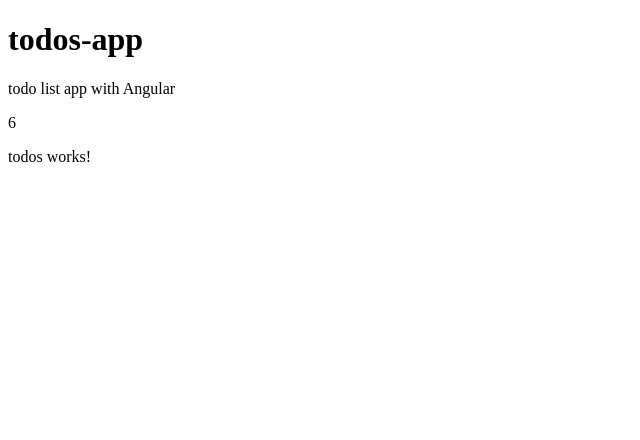
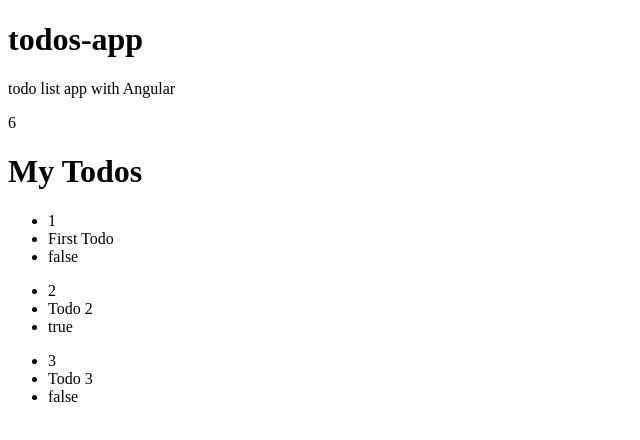
Before and after one commit to mrChernicharo/todos-app, an Angular app: page / in a window 1280 px wide. Shown: the top 440 px of the page, without its empty margins (0-640 px from the left). Built offline with nearby package versions, Linux system fonts and the light colour scheme.

Commit message:
todos model + render todos

```diff
--- a/src/app/components/todos/todos.component.html
+++ b/src/app/components/todos/todos.component.html
@@ -1 +1,6 @@
-<p>todos works!</p>
+<h1>{{ title }}</h1>
+<ul *ngFor="let todo of todos">
+	<li>{{ todo.id }}</li>
+	<li>{{ todo.title }}</li>
+	<li>{{ todo.completed }}</li>
+</ul>
--- a/src/app/components/todos/todos.component.ts
+++ b/src/app/components/todos/todos.component.ts
@@ -1,15 +1,34 @@
-import { Component, OnInit } from '@angular/core';
+import { Component, OnInit } from "@angular/core";
+import { Todo } from "../../models/Todo";
 
 @Component({
-  selector: 'app-todos',
-  templateUrl: './todos.component.html',
-  styleUrls: ['./todos.component.scss']
+	selector: "app-todos",
+	templateUrl: "./todos.component.html",
+	styleUrls: ["./todos.component.scss"],
 })
 export class TodosComponent implements OnInit {
+	title: string = "My Todos";
+	todos: Todo[] = [];
 
-  constructor() { }
+	constructor() {}
 
-  ngOnInit(): void {
-  }
-
+	ngOnInit(): void {
+		this.todos = [
+			{
+				id: 1,
+				title: "First Todo",
+				completed: false,
+			},
+			{
+				id: 2,
+				title: "Todo 2",
+				completed: true,
+			},
+			{
+				id: 3,
+				title: "Todo 3",
+				completed: false,
+			},
+		];
+	}
 }
--- /dev/null
+++ b/src/app/models/Todo.ts
@@ -0,0 +1,5 @@
+export class Todo {
+	id: number;
+	title: string;
+	completed: boolean;
+}
```
